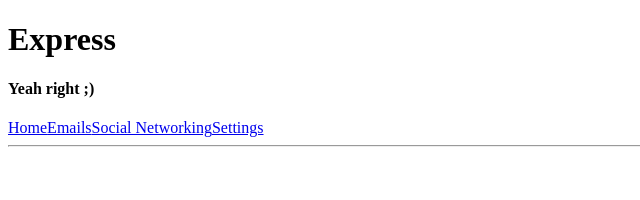
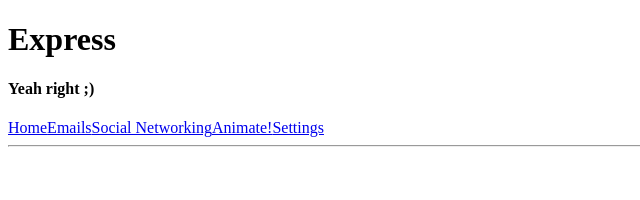
Before and after one commit to tranc99/talesofjs, an Angular app: page / in a window 1280 px wide. Shown: the top 200 px of the page, without its empty margins (0-640 px from the left). Built offline with nearby package versions, Linux system fonts and the light colour scheme.

Commit message:
link to animations

```diff
--- a/src/app/app.component.html
+++ b/src/app/app.component.html
@@ -6,6 +6,7 @@
   <a routerLink="/">Home</a>
   <a routerLink="/email">Emails</a>
   <a routerLink="/social">Social Networking</a>
+  <a routerLink="/animations">Animate!</a>
   <a routerLink="/settings">Settings</a>
 </nav>
 <user></user>
--- a/src/app/app.module.ts
+++ b/src/app/app.module.ts
@@ -21,7 +21,7 @@ const appRoutes: Routes = [
   { path: 'social', component: SocialComponent },
   { path: 'settings', component: SettingsComponent },
   { path: 'email', component: EmailComponent },
-  { path: 'animation', component: AnimationComponent }
+  { path: 'animations', component: AnimationComponent }
 ]
 
 @NgModule({
```
